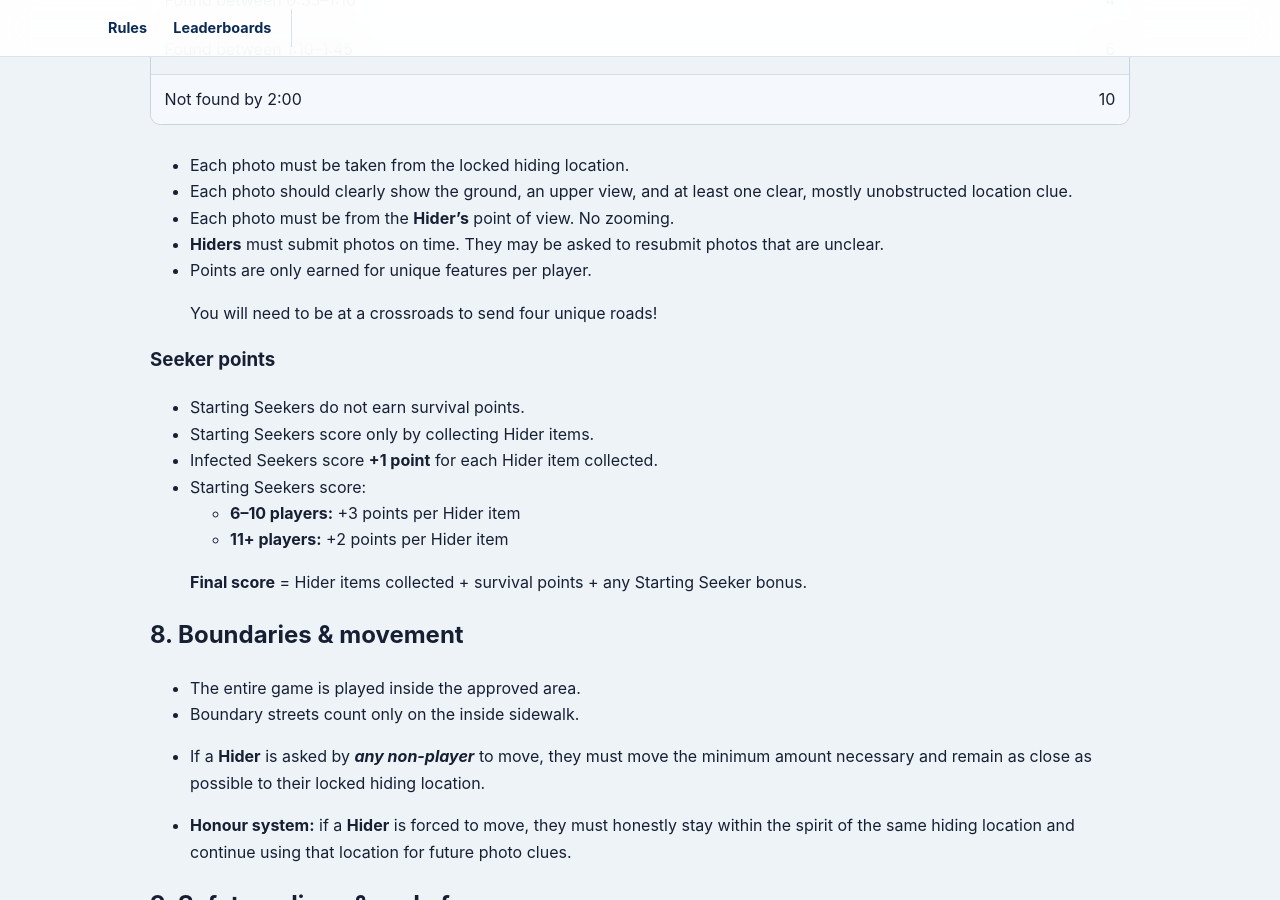
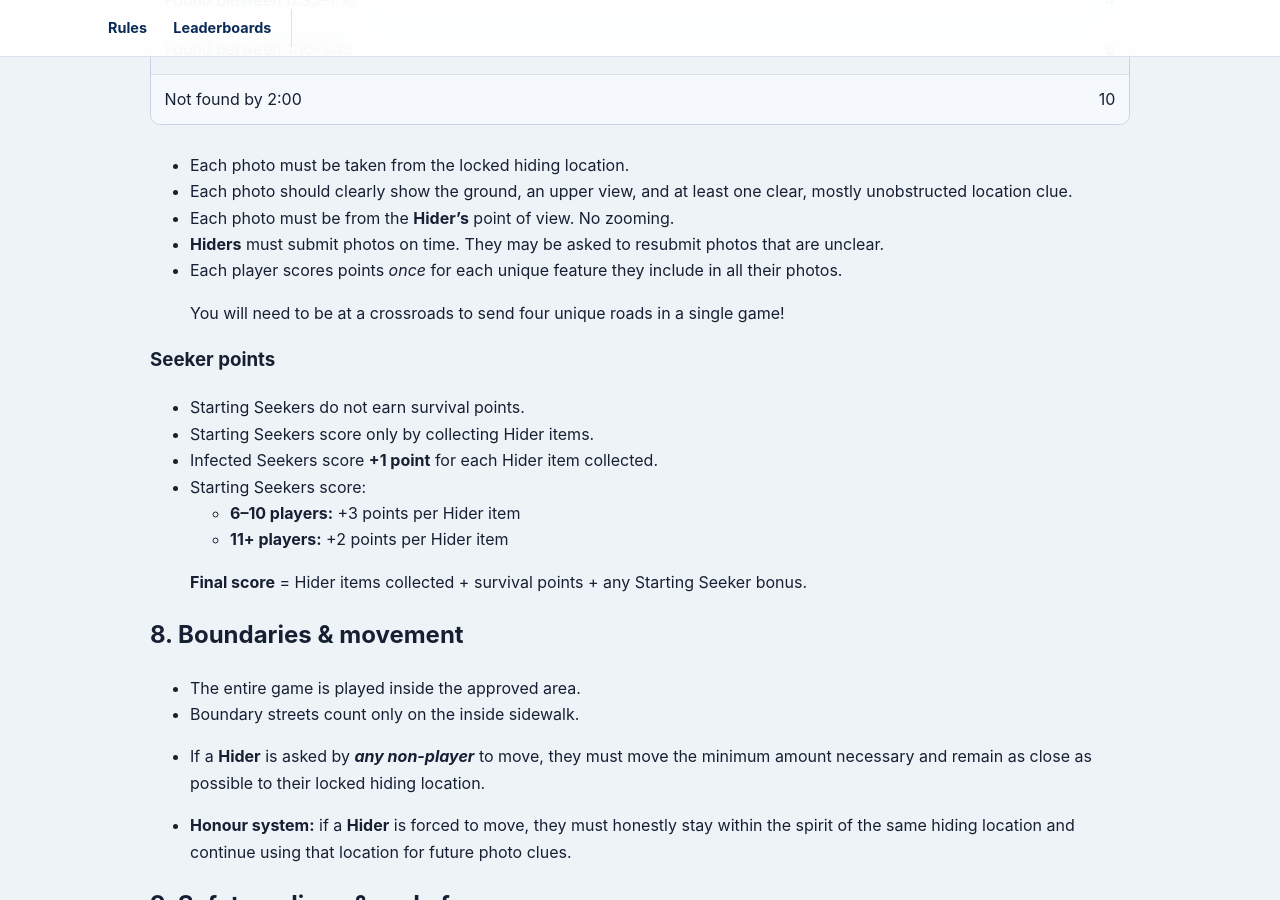
Before and after one commit to mmaxin/hide-and-seek-game, a Jekyll site: the page built from rules.md, in a window 1280 px wide and 900 px high, scrolled down 5224 px. Built offline with Jekyll 4.4.1, drawn with Linux system fonts in a browser that asks for light colours; our own code applies the rules of GitHub Pages for plain Markdown files.

Commit message:
Update rules.md

```diff
--- a/rules.md
+++ b/rules.md
@@ -209,9 +209,9 @@ Hider: [Name]
 - Each photo should clearly show the ground, an upper view, and at least one clear, mostly unobstructed location clue.
 - Each photo must be from the **Hider’s** point of view. No zooming.
 - **Hiders** must submit photos on time. They may be asked to resubmit photos that are unclear.
-- Points are only earned for unique features per player.
+- Each player scores points *once* for each unique feature they include in all their photos.
 
-> You will need to be at a crossroads to send four unique roads!
+> You will need to be at a crossroads to send four unique roads in a single game!
 
 
 ### Seeker points
```
